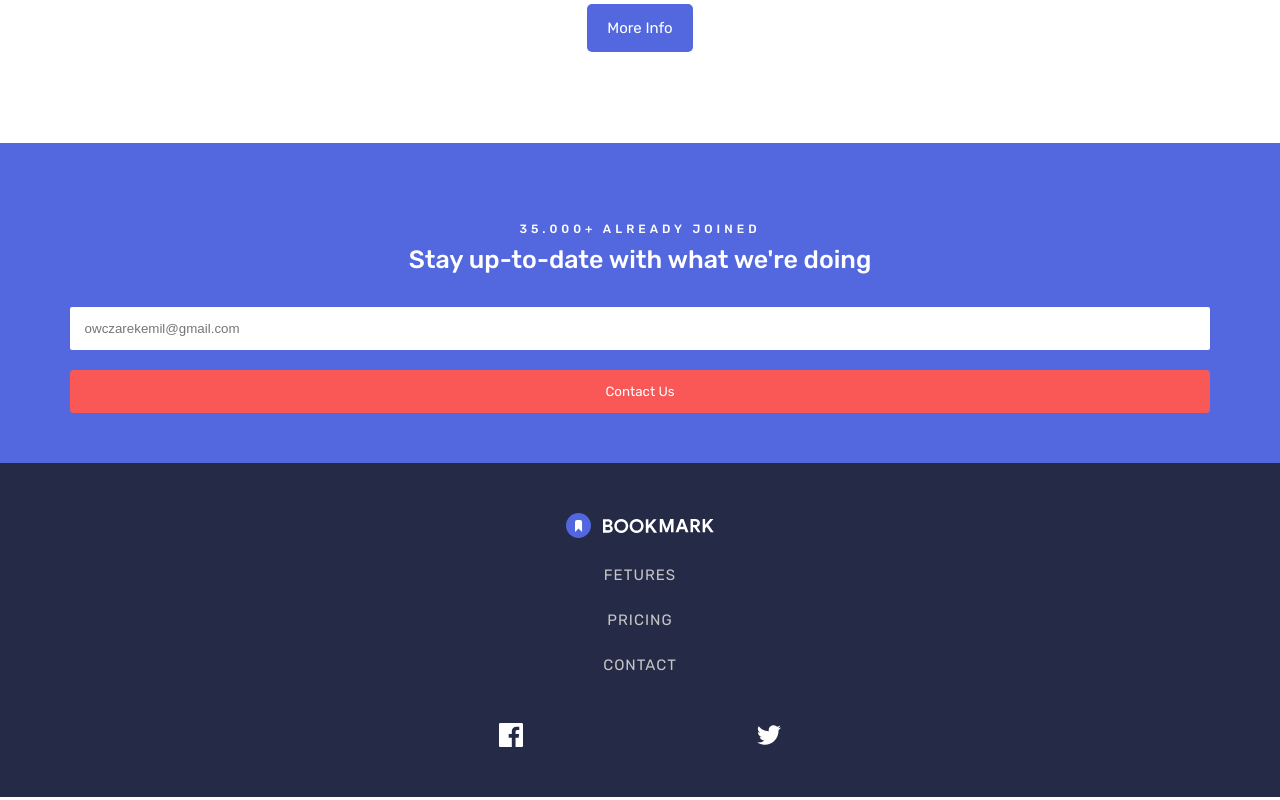
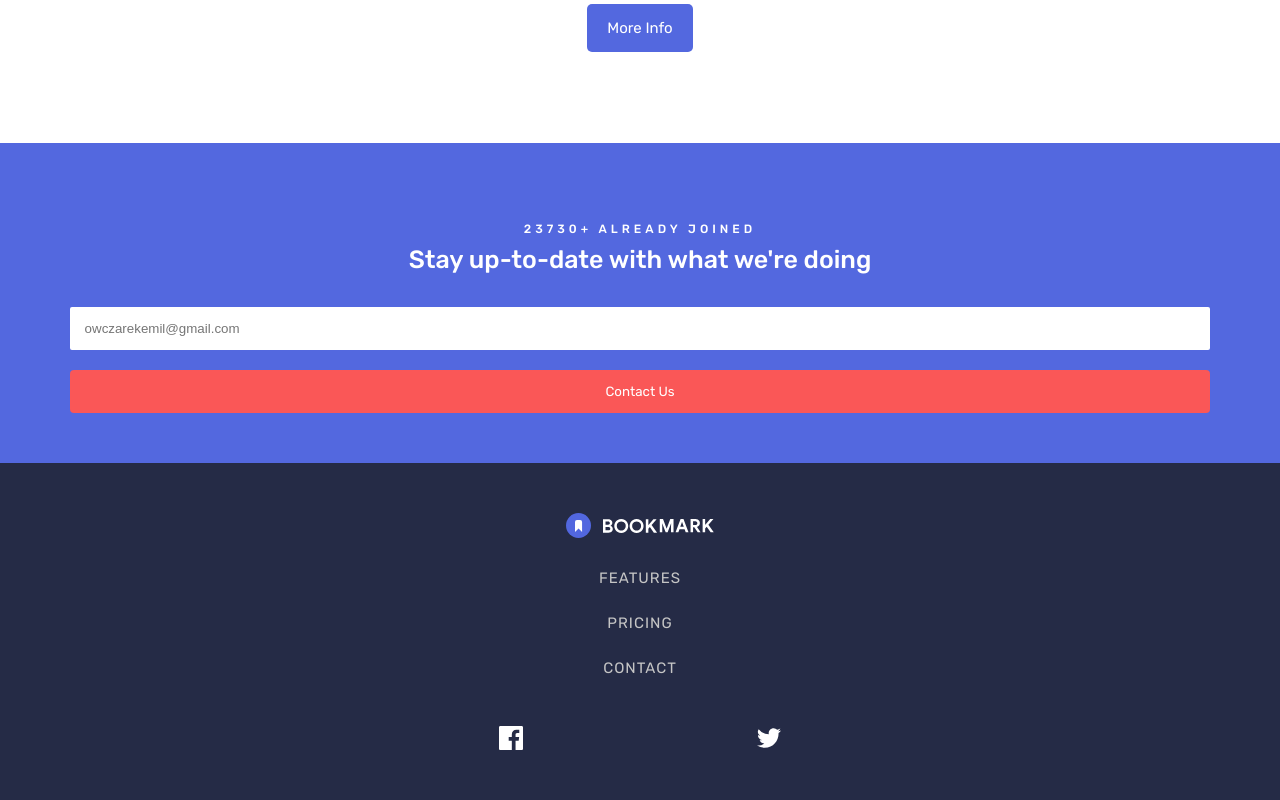
Before and after one commit to emil-owczarek/bookmark, a React (Create React App) app in the folder bookmark_app/: page / in a window 1280 px wide. Shown: the part 3856-4656 px from the top of the page. Built offline with nearby package versions, Linux system fonts and the light colour scheme.

Commit message:
countdown ready

```diff
--- a/bookmark_app/src/components/Contact/Contact.jsx
+++ b/bookmark_app/src/components/Contact/Contact.jsx
@@ -1,6 +1,22 @@
-import { useId, useState } from 'react';
+import { useEffect, useId, useState } from 'react';
 
 const Contact = () => {
+  const [number, setNumber] = useState(35000);
+
+  useEffect(() => {
+    const interval = setInterval(() => {
+      setNumber((prevNumber) => {
+        if (prevNumber > 0) {
+          return prevNumber - 7;
+        }
+        clearInterval(interval);
+        return 0;
+      });
+    }, 1);
+
+    return () => clearInterval(interval);
+  }, []);
+
   const [formData, setFormData] = useState({
     email: '',
   });
@@ -42,7 +58,9 @@ const Contact = () => {
   return (
     <section className="contact" id="contact">
       <form className="contact__form" onSubmit={handleSubmit}>
-        <p className="contact__description">35.000+ ALREADY JOINED</p>
+        <p className="contact__description">
+          {number ? `${number}+ ALREADY JOINED` : 'No one has joined yet!'}
+        </p>
         <h3 className="contact__title">
           Stay up-to-date with what we're doing
         </h3>
--- a/bookmark_app/src/components/Footer/Footer.jsx
+++ b/bookmark_app/src/components/Footer/Footer.jsx
@@ -1,11 +1,13 @@
 const Footer = () => {
   return (
     <footer className="footer">
-      <img src="assets/images/logo-bookmark-white-text.svg" alt="" />
+      <a href="#home">
+        <img src="assets/images/logo-bookmark-white-text.svg" alt="" />
+      </a>
       <ul className="footer__options">
         <li>
           <a href="#features" className="footer__option">
-            Fetures
+            Features
           </a>
         </li>
         <li>
--- a/bookmark_app/src/components/Introduction/Introduction.jsx
+++ b/bookmark_app/src/components/Introduction/Introduction.jsx
@@ -1,6 +1,6 @@
 const Introduction = () => {
   return (
-    <div className="introduction" id="home">
+    <div className="introduction">
       <h1 className="introduction__title">A Simple Bookmark Manager</h1>
       <p className="introduction__description">
         A clean and simple interface to organize your favourite websites. Open a
--- a/bookmark_app/src/components/Navigation/Navigation.jsx
+++ b/bookmark_app/src/components/Navigation/Navigation.jsx
@@ -1,6 +1,6 @@
 const Navigation = ({ toggleMenu }) => {
   return (
-    <div className="navigation">
+    <div className="navigation" id="home">
       <img src="assets/images/logo-bookmark.svg" alt="bookmark logo" />
       <img
         onClick={toggleMenu}
```
